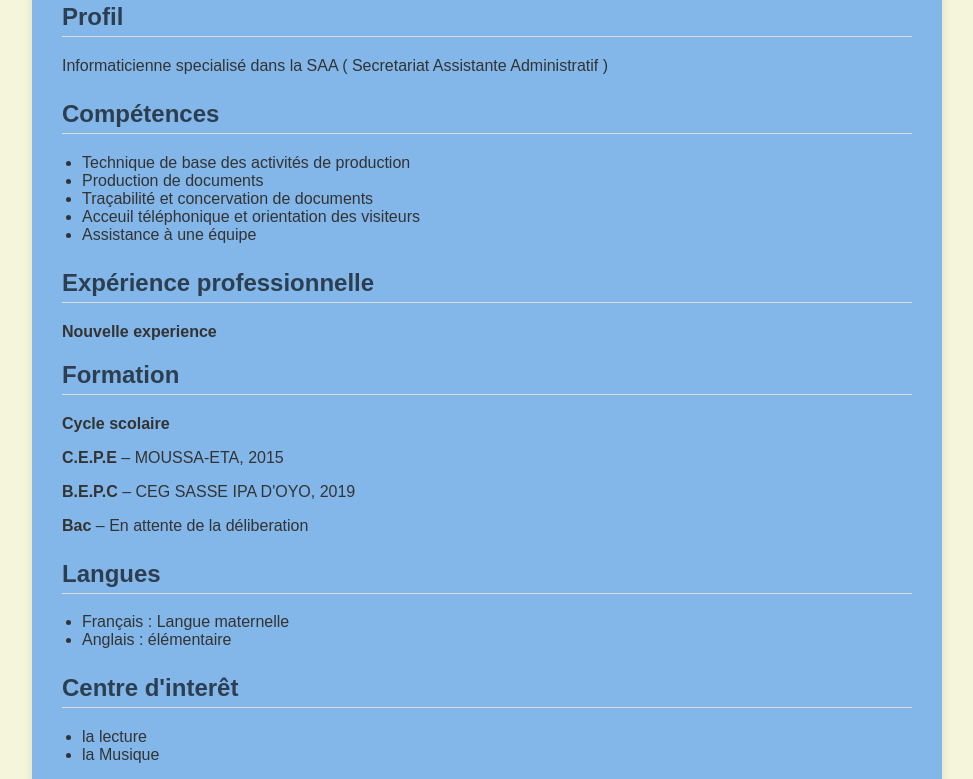
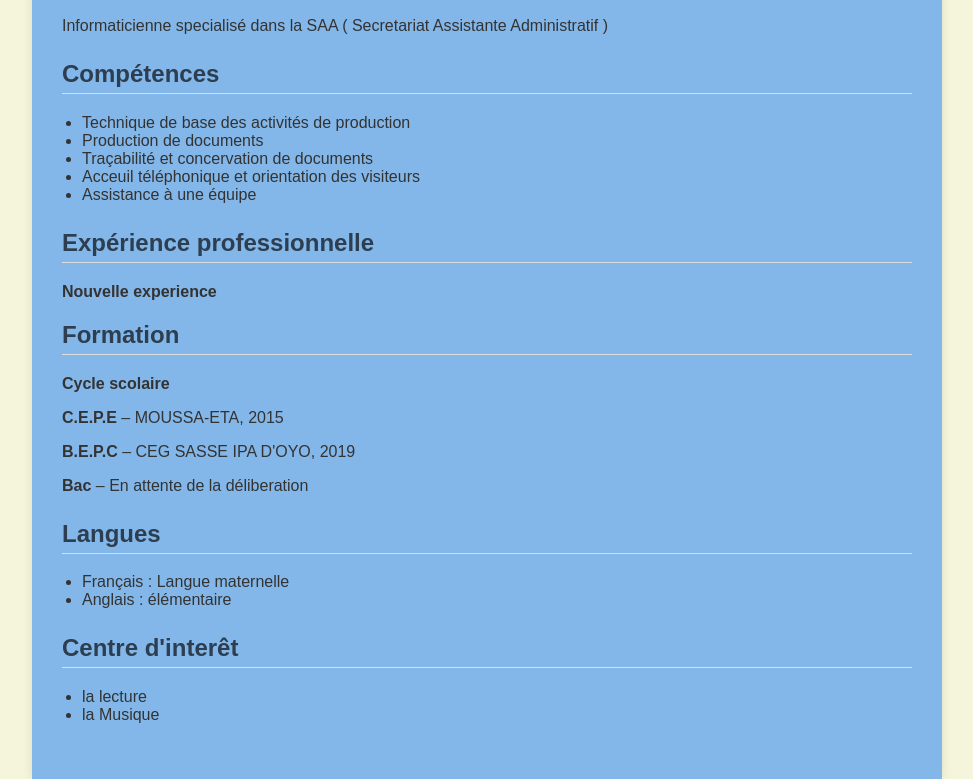
Before and after one commit to gykhamine/GCI, a plain HTML site: page cv2.html in a window 1280 px wide. Shown: the part 221-1000 px from the top of the page, without its empty margins (153-1126 px from the left). Drawn offline with Linux system fonts and the light colour scheme.

Commit message:
Update cv2.html

```diff
--- a/cv2.html
+++ b/cv2.html
@@ -9,6 +9,8 @@
       margin: 40px;
       background-color: #f4f4f4;
       color: #333;
+      margin: 0%;
+      margin-bottom: 0%;
     }
     .cv-container {
       max-width: 850px;
@@ -41,6 +43,7 @@
     }
     .section {
       margin-bottom: 25px;
+      color: w;
     }
     h2 {
       color: #2c3e50;
```
